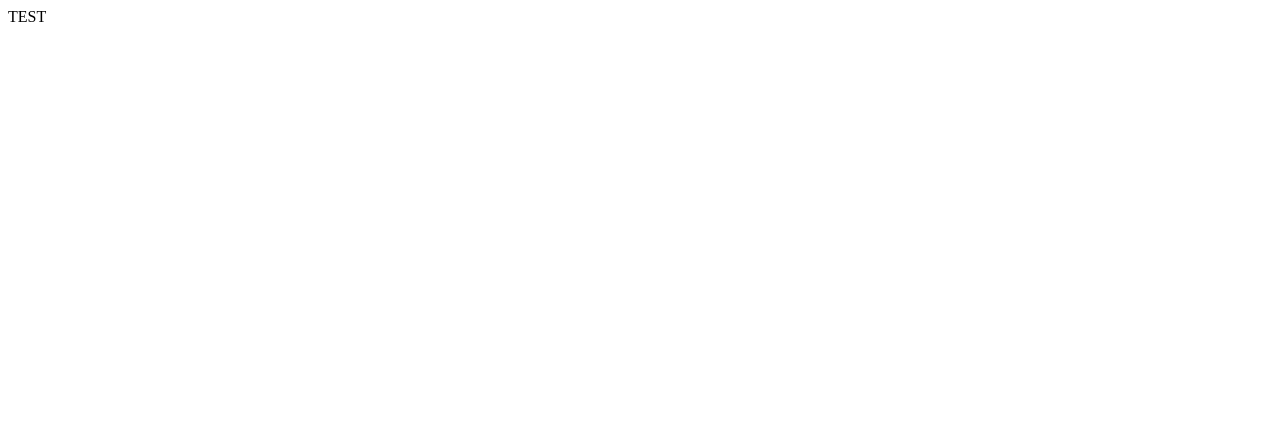
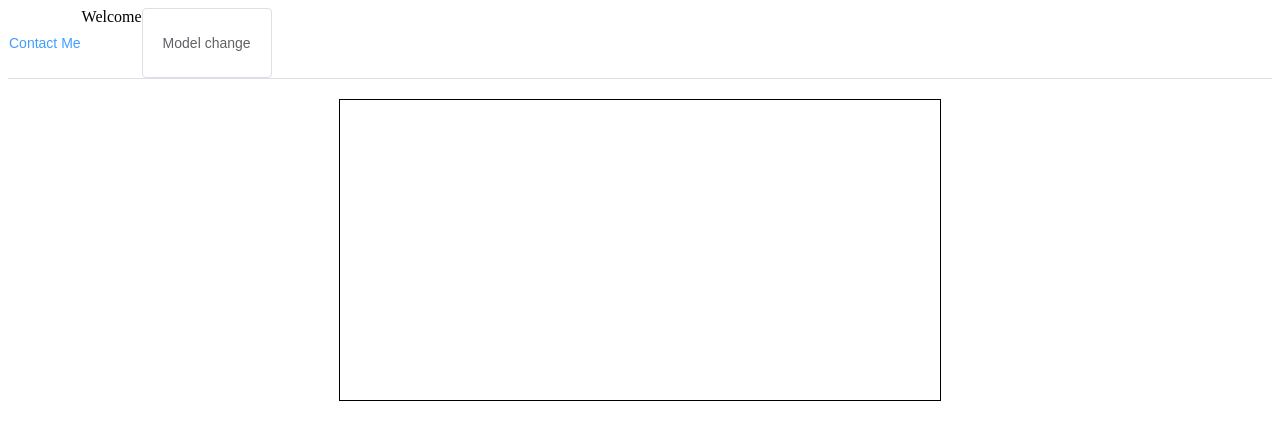
Before and after one commit to Zouu-X/XunFei-Spark-essayAssistant, a Vue app: page /#/ in a window 1280 px wide. Shown: the top 440 px of the page. Built offline with nearby package versions, Linux system fonts and the light colour scheme.

Commit message:
first frame

```diff
--- a/package.json
+++ b/package.json
@@ -8,6 +8,7 @@
   },
   "dependencies": {
     "core-js": "^3.8.3",
+    "element-ui": "^2.15.14",
     "vue": "^2.6.14",
     "vue-router": "^3.5.1"
   },
--- a/src/App.vue
+++ b/src/App.vue
@@ -1,9 +1,15 @@
 <template>
-  <div>TEST</div>
+  <div>
+    <main-page />
+  </div>
 </template>
 
 <script>
+import mainPage from "@/views/mainPage/index.vue";
 export default {
+  components: {
+    mainPage,
+  },
   data() {
     return {}
   }
--- a/src/components/HelloWorld.vue
+++ /dev/null
@@ -1,58 +0,0 @@
-<template>
-  <div class="hello">
-    <h1>{{ msg }}</h1>
-    <p>
-      For a guide and recipes on how to configure / customize this project,<br>
-      check out the
-      <a href="https://cli.vuejs.org" target="_blank" rel="noopener">vue-cli documentation</a>.
-    </p>
-    <h3>Installed CLI Plugins</h3>
-    <ul>
-      <li><a href="https://github.com/vuejs/vue-cli/tree/dev/packages/%40vue/cli-plugin-babel" target="_blank" rel="noopener">babel</a></li>
-      <li><a href="https://github.com/vuejs/vue-cli/tree/dev/packages/%40vue/cli-plugin-router" target="_blank" rel="noopener">router</a></li>
-    </ul>
-    <h3>Essential Links</h3>
-    <ul>
-      <li><a href="https://vuejs.org" target="_blank" rel="noopener">Core Docs</a></li>
-      <li><a href="https://forum.vuejs.org" target="_blank" rel="noopener">Forum</a></li>
-      <li><a href="https://chat.vuejs.org" target="_blank" rel="noopener">Community Chat</a></li>
-      <li><a href="https://twitter.com/vuejs" target="_blank" rel="noopener">Twitter</a></li>
-      <li><a href="https://news.vuejs.org" target="_blank" rel="noopener">News</a></li>
-    </ul>
-    <h3>Ecosystem</h3>
-    <ul>
-      <li><a href="https://router.vuejs.org" target="_blank" rel="noopener">vue-router</a></li>
-      <li><a href="https://vuex.vuejs.org" target="_blank" rel="noopener">vuex</a></li>
-      <li><a href="https://github.com/vuejs/vue-devtools#vue-devtools" target="_blank" rel="noopener">vue-devtools</a></li>
-      <li><a href="https://vue-loader.vuejs.org" target="_blank" rel="noopener">vue-loader</a></li>
-      <li><a href="https://github.com/vuejs/awesome-vue" target="_blank" rel="noopener">awesome-vue</a></li>
-    </ul>
-  </div>
-</template>
-
-<script>
-export default {
-  name: 'HelloWorld',
-  props: {
-    msg: String
-  }
-}
-</script>
-
-<!-- Add "scoped" attribute to limit CSS to this component only -->
-<style scoped>
-h3 {
-  margin: 40px 0 0;
-}
-ul {
-  list-style-type: none;
-  padding: 0;
-}
-li {
-  display: inline-block;
-  margin: 0 10px;
-}
-a {
-  color: #42b983;
-}
-</style>
--- a/src/main.js
+++ b/src/main.js
@@ -1,10 +1,13 @@
 import Vue from 'vue'
+import ElementUI from 'element-ui'
+import 'element-ui/lib/theme-chalk/index.css'
 import App from './App.vue'
 import router from './router'
 
 Vue.config.productionTip = false
-
+Vue.use(ElementUI)
 new Vue({
+  el: '#app',
   router,
   render: h => h(App)
 }).$mount('#app')
--- a/src/router/index.js
+++ b/src/router/index.js
@@ -1,22 +1,13 @@
 import Vue from 'vue'
 import VueRouter from 'vue-router'
-import HomeView from '../views/HomeView.vue'
-
+import App from "@/App.vue";
 Vue.use(VueRouter)
 
 const routes = [
   {
     path: '/',
     name: 'home',
-    component: HomeView
-  },
-  {
-    path: '/about',
-    name: 'about',
-    // route level code-splitting
-    // this generates a separate chunk (about.[hash].js) for this route
-    // which is lazy-loaded when the route is visited.
-    component: () => import(/* webpackChunkName: "about" */ '../views/AboutView.vue')
+    component: App
   }
 ]
 
--- a/src/views/AboutView.vue
+++ /dev/null
@@ -1,5 +0,0 @@
-<template>
-  <div class="about">
-    <h1>This is an about page</h1>
-  </div>
-</template>
--- a/src/views/HomeView.vue
+++ /dev/null
@@ -1,18 +0,0 @@
-<template>
-  <div class="home">
-    <img alt="Vue logo" src="../assets/logo.png">
-    <HelloWorld msg="Welcome to Your Vue.js App"/>
-  </div>
-</template>
-
-<script>
-// @ is an alias to /src
-import HelloWorld from '@/components/HelloWorld.vue'
-
-export default {
-  name: 'HomeView',
-  components: {
-    HelloWorld
-  }
-}
-</script>
--- /dev/null
+++ b/src/views/mainPage/index.vue
@@ -0,0 +1,52 @@
+<template>
+  <div>
+    <div class="head-bar">
+      <el-button type="text" @click="open">Contact Me</el-button>
+      <span>Welcome</span>
+      <el-button class="style-change">Model change</el-button>
+    </div>
+    <div class="main-body">
+      <div class="chat-container">
+
+      </div>
+    </div>
+  </div>
+
+</template>
+
+<script>
+export default {
+  name: "index",
+  data() {
+    return {}
+  },
+  methods: {
+    // open() {
+    //   this.$alert
+    // }
+  }
+}
+</script>
+<style scoped>
+.head-bar {
+  height: 70px;
+  width: 100%;
+  border-bottom: 1px solid #dcdfe6;
+  display: flex;
+  .style-change {
+    right: 0px;
+  }
+}
+.main-body {
+  display: flex;
+  flex-direction: column;
+  align-items: center;
+  margin-top: 20px;
+  .chat-container {
+    height: 300px;
+    width: 600px;
+    border: 1px solid black;
+  }
+
+}
+</style>
```
Also changed, not shown: 1 other file (tests, documents, lock files or other folders).
